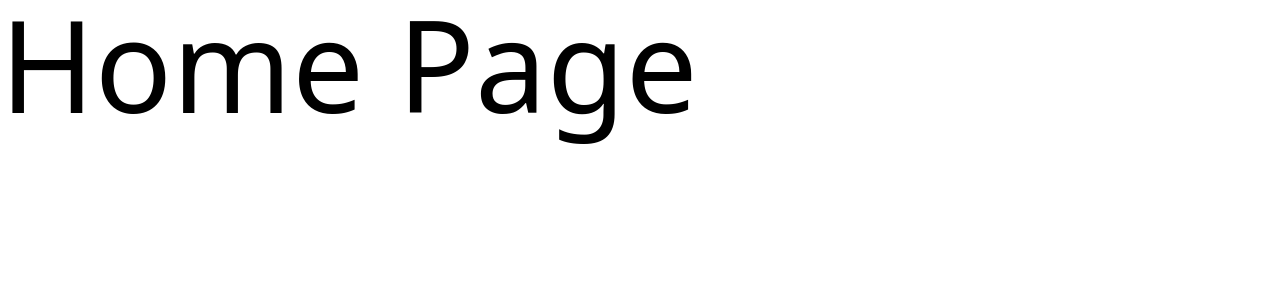
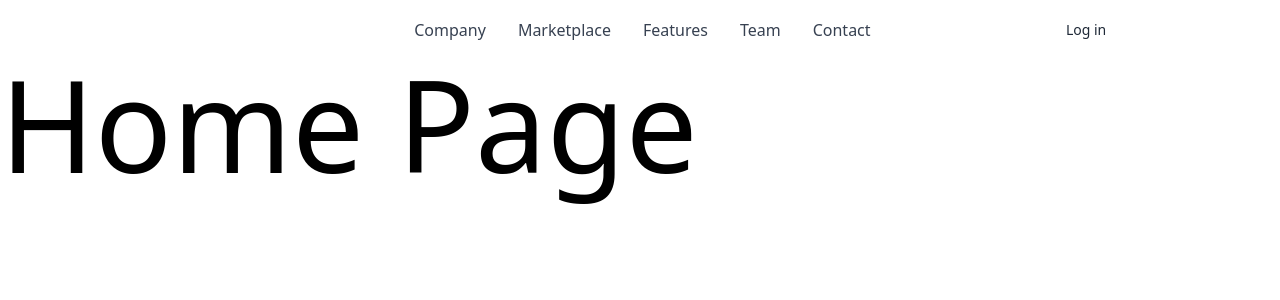
Before and after one commit to JohnPevien/eevents-frontend, a Next.js app: page / in a window 1280 px wide. Shown: the top 300 px of the page. Built offline with nearby package versions, Linux system fonts and the light colour scheme.

Commit message:
Add header and layout components

```diff
--- /dev/null
+++ b/components/Header.tsx
@@ -0,0 +1,49 @@
+import Link from 'next/link';
+type Props = {}
+
+export default function Header({}: Props) {
+  return (
+    <header>
+    <nav className="bg-white border-gray-200 px-4 lg:px-6 py-2.5 dark:bg-gray-800">
+        <div className="flex flex-wrap justify-between items-center mx-auto max-w-screen-xl">
+            <Link href="/" >
+                <a className="flex items-center text-white font-bold tracking-widest text-3xl ">
+                Eevents
+                </a>
+            </Link>
+            <div className="flex items-center lg:order-2">
+                <a href="#" className="text-gray-800 dark:text-white hover:bg-gray-50 focus:ring-4 focus:ring-gray-300 font-medium rounded-lg text-sm px-4 lg:px-5 py-2 lg:py-2.5 mr-2 dark:hover:bg-gray-700 focus:outline-none dark:focus:ring-gray-800">Log in</a>
+                <a href="#" className="text-white bg-primary-700 hover:bg-primary-800 focus:ring-4 focus:ring-primary-300 font-medium rounded-lg text-sm px-4 lg:px-5 py-2 lg:py-2.5 mr-2 dark:bg-primary-600 dark:hover:bg-primary-700 focus:outline-none dark:focus:ring-primary-800">Get started</a>
+                <button data-collapse-toggle="mobile-menu-2" type="button" className="inline-flex items-center p-2 ml-1 text-sm text-gray-500 rounded-lg lg:hidden hover:bg-gray-100 focus:outline-none focus:ring-2 focus:ring-gray-200 dark:text-gray-400 dark:hover:bg-gray-700 dark:focus:ring-gray-600" aria-controls="mobile-menu-2" aria-expanded="false">
+                    <span className="sr-only">Open main menu</span>
+                    <svg className="w-6 h-6" fill="currentColor" viewBox="0 0 20 20" xmlns="http://www.w3.org/2000/svg"><path fill-rule="evenodd" d="M3 5a1 1 0 011-1h12a1 1 0 110 2H4a1 1 0 01-1-1zM3 10a1 1 0 011-1h12a1 1 0 110 2H4a1 1 0 01-1-1zM3 15a1 1 0 011-1h12a1 1 0 110 2H4a1 1 0 01-1-1z" clip-rule="evenodd"></path></svg>
+                    <svg className="hidden w-6 h-6" fill="currentColor" viewBox="0 0 20 20" xmlns="http://www.w3.org/2000/svg"><path fill-rule="evenodd" d="M4.293 4.293a1 1 0 011.414 0L10 8.586l4.293-4.293a1 1 0 111.414 1.414L11.414 10l4.293 4.293a1 1 0 01-1.414 1.414L10 11.414l-4.293 4.293a1 1 0 01-1.414-1.414L8.586 10 4.293 5.707a1 1 0 010-1.414z" clip-rule="evenodd"></path></svg>
+                </button>
+            </div>
+            <div className="hidden justify-between items-center w-full lg:flex lg:w-auto lg:order-1" id="mobile-menu-2">
+                <ul className="flex flex-col mt-4 font-medium lg:flex-row lg:space-x-8 lg:mt-0">
+                    <li>
+                        <a href="#" className="block py-2 pr-4 pl-3 text-white rounded bg-primary-700 lg:bg-transparent lg:text-primary-700 lg:p-0 dark:text-white" aria-current="page">Home</a>
+                    </li>
+                    <li>
+                        <a href="#" className="block py-2 pr-4 pl-3 text-gray-700 border-b border-gray-100 hover:bg-gray-50 lg:hover:bg-transparent lg:border-0 lg:hover:text-primary-700 lg:p-0 dark:text-gray-400 lg:dark:hover:text-white dark:hover:bg-gray-700 dark:hover:text-white lg:dark:hover:bg-transparent dark:border-gray-700">Company</a>
+                    </li>
+                    <li>
+                        <a href="#" className="block py-2 pr-4 pl-3 text-gray-700 border-b border-gray-100 hover:bg-gray-50 lg:hover:bg-transparent lg:border-0 lg:hover:text-primary-700 lg:p-0 dark:text-gray-400 lg:dark:hover:text-white dark:hover:bg-gray-700 dark:hover:text-white lg:dark:hover:bg-transparent dark:border-gray-700">Marketplace</a>
+                    </li>
+                    <li>
+                        <a href="#" className="block py-2 pr-4 pl-3 text-gray-700 border-b border-gray-100 hover:bg-gray-50 lg:hover:bg-transparent lg:border-0 lg:hover:text-primary-700 lg:p-0 dark:text-gray-400 lg:dark:hover:text-white dark:hover:bg-gray-700 dark:hover:text-white lg:dark:hover:bg-transparent dark:border-gray-700">Features</a>
+                    </li>
+                    <li>
+                        <a href="#" className="block py-2 pr-4 pl-3 text-gray-700 border-b border-gray-100 hover:bg-gray-50 lg:hover:bg-transparent lg:border-0 lg:hover:text-primary-700 lg:p-0 dark:text-gray-400 lg:dark:hover:text-white dark:hover:bg-gray-700 dark:hover:text-white lg:dark:hover:bg-transparent dark:border-gray-700">Team</a>
+                    </li>
+                    <li>
+                        <a href="#" className="block py-2 pr-4 pl-3 text-gray-700 border-b border-gray-100 hover:bg-gray-50 lg:hover:bg-transparent lg:border-0 lg:hover:text-primary-700 lg:p-0 dark:text-gray-400 lg:dark:hover:text-white dark:hover:bg-gray-700 dark:hover:text-white lg:dark:hover:bg-transparent dark:border-gray-700">Contact</a>
+                    </li>
+                </ul>
+            </div>
+        </div>
+    </nav>
+</header>
+  )
+}
--- /dev/null
+++ b/components/Layout.tsx
@@ -0,0 +1,34 @@
+import Head from 'next/head'
+import Header from 'components/Header'
+
+type Props = {
+    title?: string
+    keywords: string
+    description: string
+    children: React.ReactNode
+}
+
+export default function Layout({
+    title,
+    keywords,
+    description,
+    children,
+}: Props) {
+    return (
+        <>
+            <Head>
+                <title>{title || 'Eevents'}</title>
+                <meta name="description" content={description} />
+                <meta name="keywords" content={keywords} />
+            </Head>
+            <Header />
+            <main>{children}</main>
+        </>
+    )
+}
+
+Layout.defaultProps = {
+    title: 'Eevents',
+    keywords: 'Events, Find Events, Find Local Events, Find Online Events',
+    description: 'Find the latest events',
+}
--- a/pages/index.tsx
+++ b/pages/index.tsx
@@ -1,7 +1,12 @@
-import type { NextPage } from "next";
+import Layout from 'components/Layout'
+import type { NextPage } from 'next'
 
 const Home: NextPage = () => {
-  return <h1 className="text-9xl"> Home Page</h1>;
-};
+    return (
+        <Layout>
+            <h1 className="text-9xl" > Home Page</h1>
+        </Layout>
+    )
+}
 
-export default Home;
+export default Home
```
